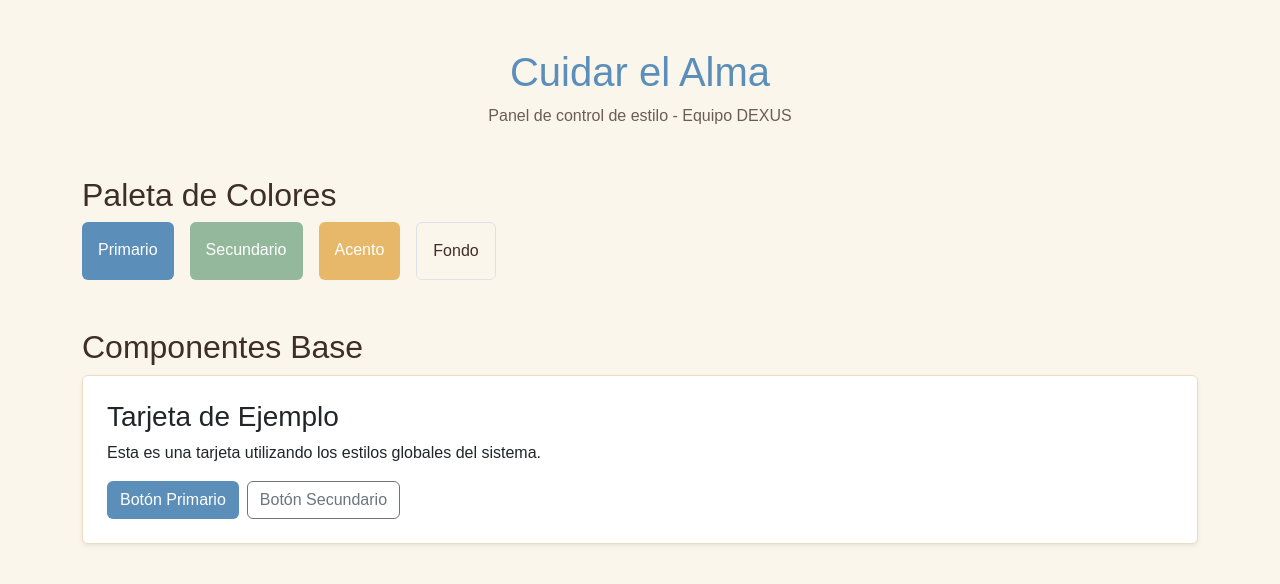
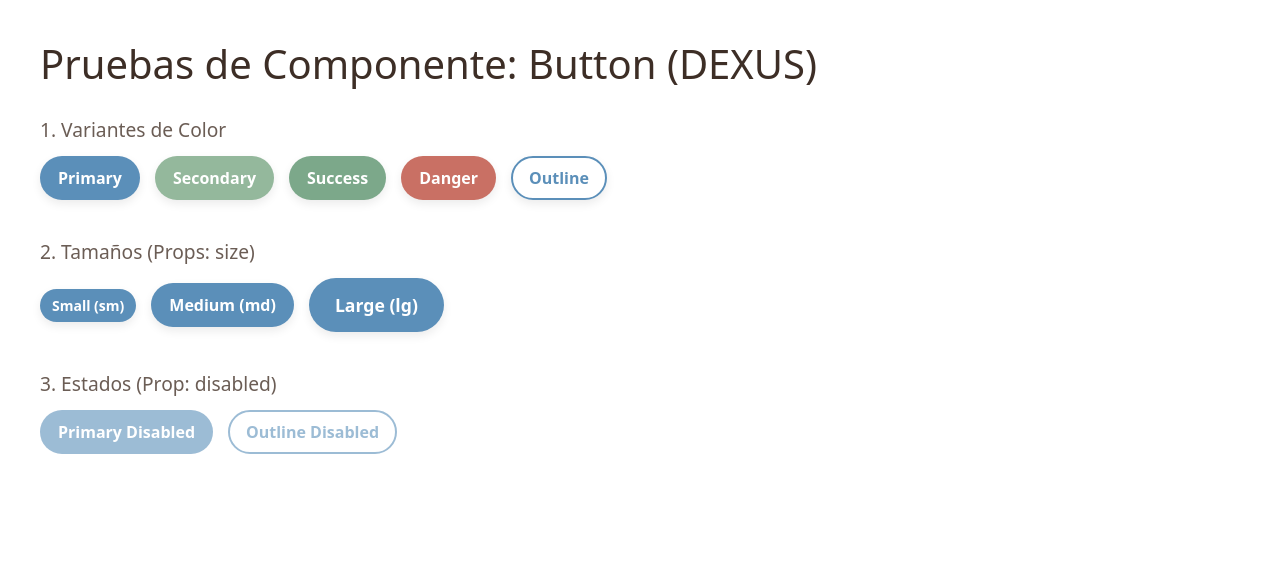
Before and after one commit to mateogarzon90-png/dexus-cuidar-el-alma, a React (Vite) app in the folder dexus-design-system/: page / in a window 1280 px wide. Shown: the top 584 px of the page. Built offline with nearby package versions, Linux system fonts and the light colour scheme.

Commit message:
feat: crear componente Button con estilos Kids UI, animaciones y documentacion

```diff
--- a/dexus-design-system/src/App.jsx
+++ b/dexus-design-system/src/App.jsx
@@ -1,42 +1,51 @@
 import React from 'react';
+// ¡Atención aquí! Asegúrate de que la ruta coincida con donde pusiste la carpeta
+import Button from './components/ui/Button/Button.jsx';
 
 function App() {
   return (
-    <div className="container py-5">
-      <header className="mb-5 text-center">
-        <h1 style={{ color: 'var(--color-primary)' }}>Cuidar el Alma</h1>
-        <p style={{ color: 'var(--color-text-soft)' }}>
-          Panel de control de estilo - Equipo DEXUS
-        </p>
-      </header>
+    <div style={{ padding: '40px', fontFamily: 'system-ui, sans-serif', backgroundColor: '#ffffff', minHeight: '100vh' }}>
+      <h1 style={{ color: '#3D2E26', marginBottom: '30px' }}>
+        Pruebas de Componente: Button (DEXUS)
+      </h1>
 
-      {/* Sección de Colores */}
-      <section className="mb-5">
-        <h2>Paleta de Colores</h2>
-        <div className="d-flex flex-wrap gap-3">
-          <div className="p-3 rounded" style={{ backgroundColor: 'var(--color-primary)', color: 'white' }}>Primario</div>
-          <div className="p-3 rounded" style={{ backgroundColor: 'var(--color-secondary)', color: 'white' }}>Secundario</div>
-          <div className="p-3 rounded" style={{ backgroundColor: 'var(--color-accent)', color: 'white' }}>Acento</div>
-          <div className="p-3 rounded border" style={{ backgroundColor: 'var(--color-background)' }}>Fondo</div>
+      {/* PRUEBA 1: VARIANTES DE COLOR */}
+      <section style={{ marginBottom: '40px' }}>
+        <h2 style={{ fontSize: '1.2rem', color: '#6B5D55', marginBottom: '15px' }}>
+          1. Variantes de Color
+        </h2>
+        <div style={{ display: 'flex', gap: '15px', flexWrap: 'wrap' }}>
+          <Button variant="primary">Primary</Button>
+          <Button variant="secondary">Secondary</Button>
+          <Button variant="success">Success</Button>
+          <Button variant="danger">Danger</Button>
+          <Button variant="outline">Outline</Button>
         </div>
       </section>
 
-      {/* Sección de Componentes */}
-      <section>
-        <h2>Componentes Base</h2>
-        <div className="card p-4 shadow-sm" style={{ borderColor: 'var(--color-border)' }}>
-          <h3>Tarjeta de Ejemplo</h3>
-          <p>Esta es una tarjeta utilizando los estilos globales del sistema.</p>
-          <div className="d-flex gap-2">
-            <button className="btn" style={{ backgroundColor: 'var(--color-primary)', color: 'white' }}>
-              Botón Primario
-            </button>
-            <button className="btn btn-outline-secondary">
-              Botón Secundario
-            </button>
-          </div>
+      {/* PRUEBA 2: TAMAÑOS */}
+      <section style={{ marginBottom: '40px' }}>
+        <h2 style={{ fontSize: '1.2rem', color: '#6B5D55', marginBottom: '15px' }}>
+          2. Tamaños (Props: size)
+        </h2>
+        <div style={{ display: 'flex', gap: '15px', alignItems: 'center', flexWrap: 'wrap' }}>
+          <Button variant="primary" size="sm">Small (sm)</Button>
+          <Button variant="primary" size="md">Medium (md)</Button>
+          <Button variant="primary" size="lg">Large (lg)</Button>
         </div>
       </section>
+
+      {/* PRUEBA 3: ESTADOS (Disabled) */}
+      <section>
+        <h2 style={{ fontSize: '1.2rem', color: '#6B5D55', marginBottom: '15px' }}>
+          3. Estados (Prop: disabled)
+        </h2>
+        <div style={{ display: 'flex', gap: '15px', flexWrap: 'wrap' }}>
+          <Button variant="primary" disabled={true}>Primary Disabled</Button>
+          <Button variant="outline" disabled={true}>Outline Disabled</Button>
+        </div>
+      </section>
+
     </div>
   );
 }
--- /dev/null
+++ b/dexus-design-system/src/components/ui/Button/Button.css
@@ -0,0 +1,104 @@
+/* frontend/src/components/ui/Button/Button.css */
+
+/* --- 1. CLASE BASE Y MOVIMIENTO --- */
+.dexus-btn {
+  /* 1. box-sizing evita que los bordes sumen tamaño al botón */
+  box-sizing: border-box;
+  font-family: inherit;
+  border-radius: 50px;
+
+  /* 2. TODOS tienen borde, pero invisible. Así no hay saltos de tamaño */
+  border: 2px solid transparent;
+
+  cursor: pointer;
+  font-weight: 700;
+
+  /* 3. Especificamos EXACTAMENTE qué animar, prohibido usar "all" */
+  transition: transform 0.3s cubic-bezier(0.175, 0.885, 0.32, 1.275),
+              box-shadow 0.3s ease,
+              background-color 0.2s ease,
+              border-color 0.2s ease;
+
+  display: inline-flex;
+  align-items: center;
+  justify-content: center;
+  box-shadow: 0 4px 10px rgba(0, 0, 0, 0.08);
+
+  -webkit-backface-visibility: hidden;
+  backface-visibility: hidden;
+  transform: translateZ(0);
+}
+
+/* Efecto global para TODOS los botones al pasar el ratón */
+.dexus-btn:hover:not(:disabled) {
+  transform: translateY(-3px) scale(1.02)translateZ(0);
+  box-shadow: 0 8px 15px rgba(0, 0, 0, 0.12);
+}
+
+/* Efecto global para TODOS los botones al hacer clic (se hunden) */
+.dexus-btn:active:not(:disabled) {
+  transform: translateY(2px) scale(0.98)translateZ(0);
+  box-shadow: 0 2px 5px rgba(0, 0, 0, 0.05);
+}
+
+.dexus-btn:disabled {
+  opacity: 0.6;
+  cursor: not-allowed;
+  transform: none;
+  box-shadow: none;
+}
+
+/* --- 2. TAMAÑOS --- */
+.dexus-btn-lg { padding: 12px 24px; font-size: 1.1rem; }
+.dexus-btn-md { padding: 8px 16px; font-size: 1rem; }
+.dexus-btn-sm { padding: 4px 10px; font-size: 0.875rem; }
+
+/* --- 3. VARIANTES DE COLOR --- */
+
+/* Azul cielo */
+.dexus-btn-primary {
+  background-color: #5B8FB9;
+  color: #FFFFFF;
+}
+.dexus-btn-primary:hover:not(:disabled) {
+  background-color: #3D6E95;
+}
+
+/* Verde salvia */
+.dexus-btn-secondary {
+  background-color: #94B89C;
+  color: #FFFFFF;
+}
+.dexus-btn-secondary:hover:not(:disabled) {
+  background-color: #6C9A76;
+}
+
+/* Semántico: Éxito */
+.dexus-btn-success {
+  background-color: #7CA88A;
+  color: #FFFFFF;
+}
+.dexus-btn-success:hover:not(:disabled) {
+  background-color: #5d876a; /* Añadido un hover más oscuro para el verde éxito */
+}
+
+/* Semántico: Peligro */
+.dexus-btn-danger {
+  background-color: #C97064;
+  color: #FFFFFF;
+}
+.dexus-btn-danger:hover:not(:disabled) {
+  background-color: #a8584d; /* Añadido un hover más oscuro para el rojo peligro */
+}
+
+/* --- 3. VARIANTE OUTLINE CORREGIDA --- */
+.dexus-btn-outline {
+  background-color: transparent;
+  color: #5B8FB9;
+  /* Como ya tiene borde de 2px la clase base, aquí solo le damos color */
+  border-color: #5B8FB9;
+}
+
+.dexus-btn-outline:hover:not(:disabled) {
+  background-color: #FBF6EC;
+}
--- /dev/null
+++ b/dexus-design-system/src/components/ui/Button/Button.jsx
@@ -0,0 +1,22 @@
+import './Button.css';
+
+const Button = ({
+  variant = 'primary',
+  size = 'md',
+  disabled = false,
+  onClick,
+  children
+}) => { const className = `dexus-btn dexus-btn-${variant} dexus-btn-${size}`;
+
+  return (
+    <button
+      className={className}
+      disabled={disabled}
+      onClick={onClick}
+    >
+      {children}
+    </button>
+  );
+};
+
+export default Button;
--- a/dexus-design-system/src/main.jsx
+++ b/dexus-design-system/src/main.jsx
@@ -2,7 +2,7 @@ import { StrictMode } from 'react'
 import { createRoot } from 'react-dom/client'
 import App from './App.jsx'
 import 'bootstrap/dist/css/bootstrap.min.css';
-import './styles/global.css';
+
 
 createRoot(document.getElementById('root')).render(
   <StrictMode>
--- a/dexus-design-system/src/theme/theme.js
+++ b/dexus-design-system/src/theme/theme.js
@@ -1,7 +1,7 @@
 // theme.js — Cuidar el Alma · DEXUS
 // Paleta Sereno Cálido v1.0
 
-export const theme = {
+ const theme = {
 // Colores principales
 colors: {
 primary: '#5B8FB9', // Azul cielo
@@ -40,4 +40,4 @@ lineHeights: { tight: 1.2, normal: 1.5, relaxed: 1.7 },
 
 spacing: { xs: '4px', sm: '8px', md: '16px', lg: '24px', xl: '32px' },
 radius: { sm: '4px', md: '8px', lg: '12px', pill: '24px' },
-};
+}; // Fin del tema
```
Also changed, not shown: dexus-design-system/src/components/ui/Button/README.md (added), dexus-design-system/src/components/ui/Button/index.js (added).
